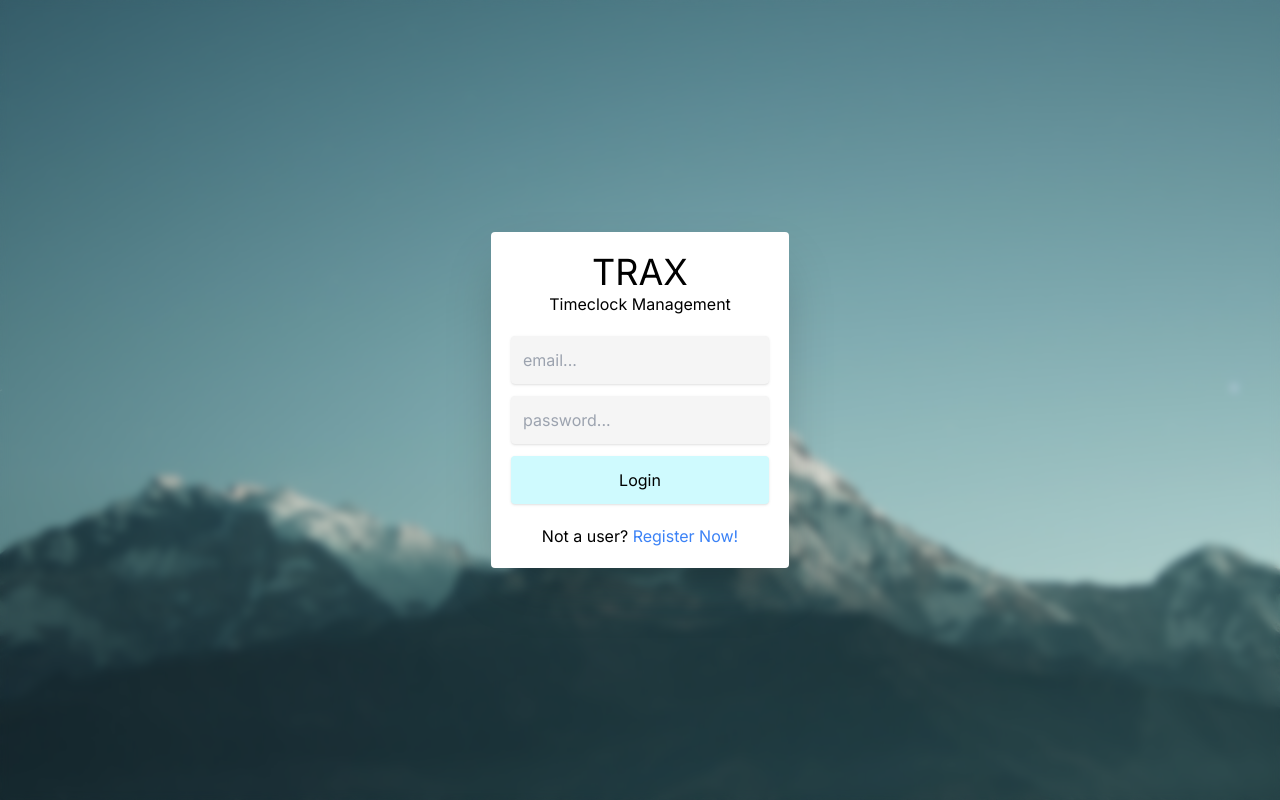
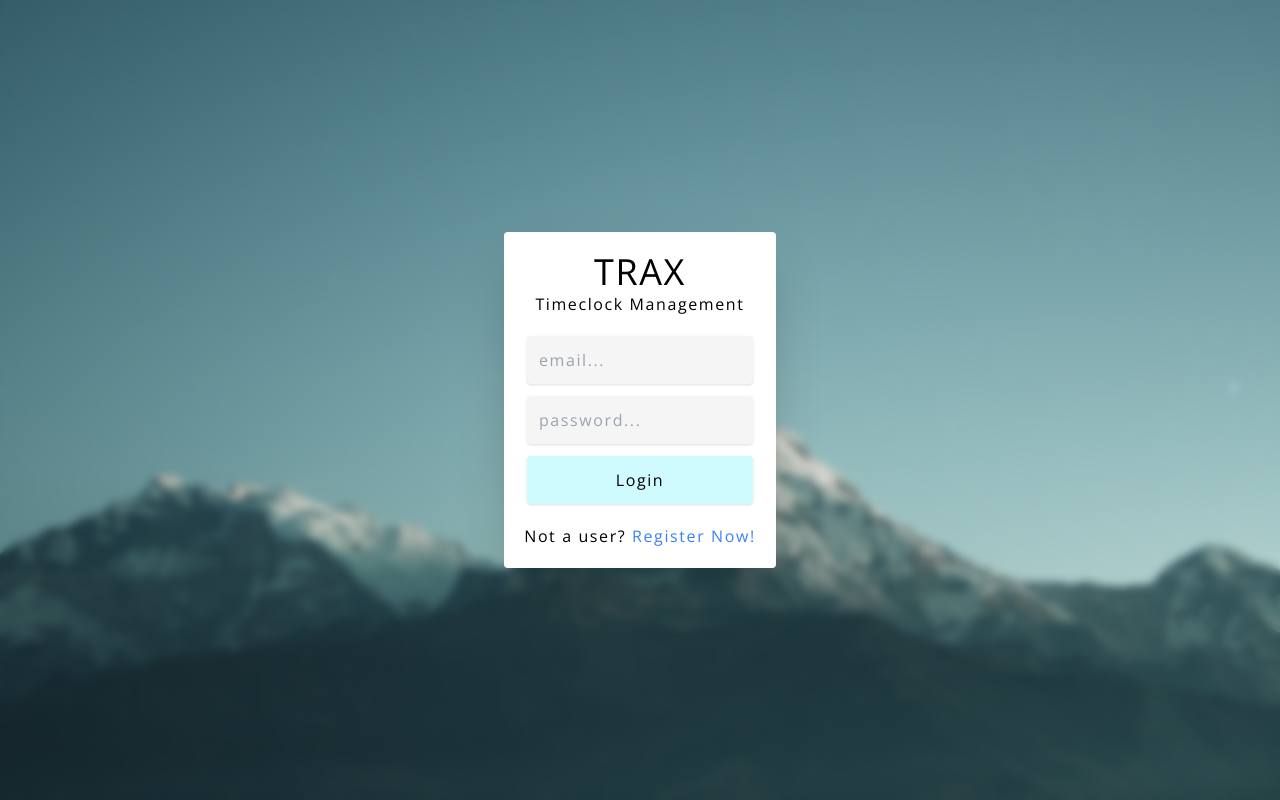
Before and after one commit to rteet702/trax-timeclock-management, a Next.js app: page / in a window 1280 px wide. Built offline with nearby package versions, Linux system fonts and the light colour scheme.

Commit message:
chore: played with letter spacing a touch.

```diff
--- a/src/app/page.tsx
+++ b/src/app/page.tsx
@@ -1,13 +1,13 @@
-import { Inter } from "@next/font/google";
+import { Open_Sans } from "@next/font/google";
 import Link from "next/link";
 import TextInput from "../components/TextInput";
 
-const inter = Inter({ subsets: ["latin"] });
+const oSans = Open_Sans({ subsets: ["latin"], axes: ["wdth"] });
 
 export default function Home() {
     return (
         <main
-            className={`h-screen backdrop-blur-sm flex items-center justify-center ${inter.className}`}
+            className={`h-screen backdrop-blur-sm flex items-center justify-center tracking-widest ${oSans.className}`}
         >
             <div className="bg-white rounded shadow-2xl p-5 flex flex-col gap-5 items-center w-11/12 lg:w-fit">
                 <div className="flex flex-col items-center">
```
